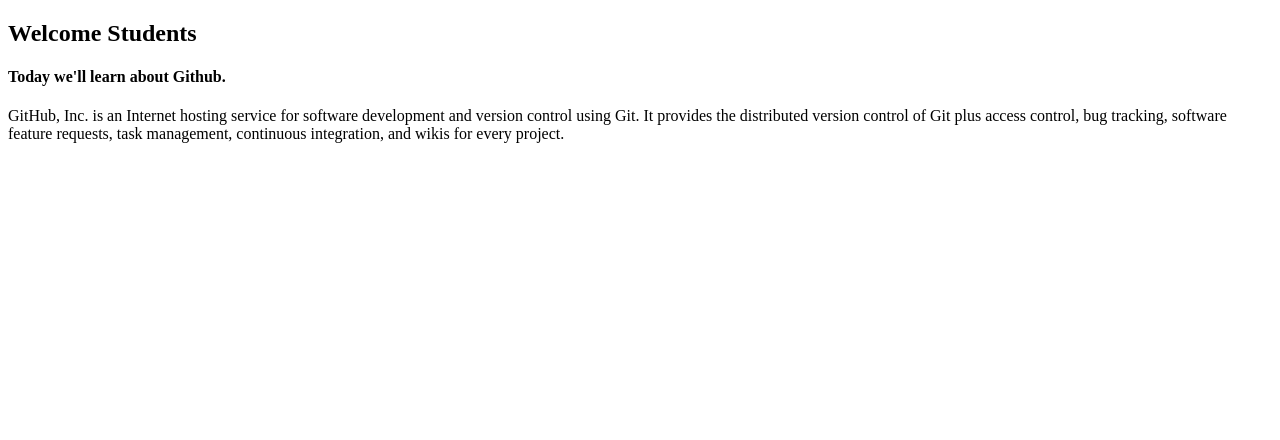
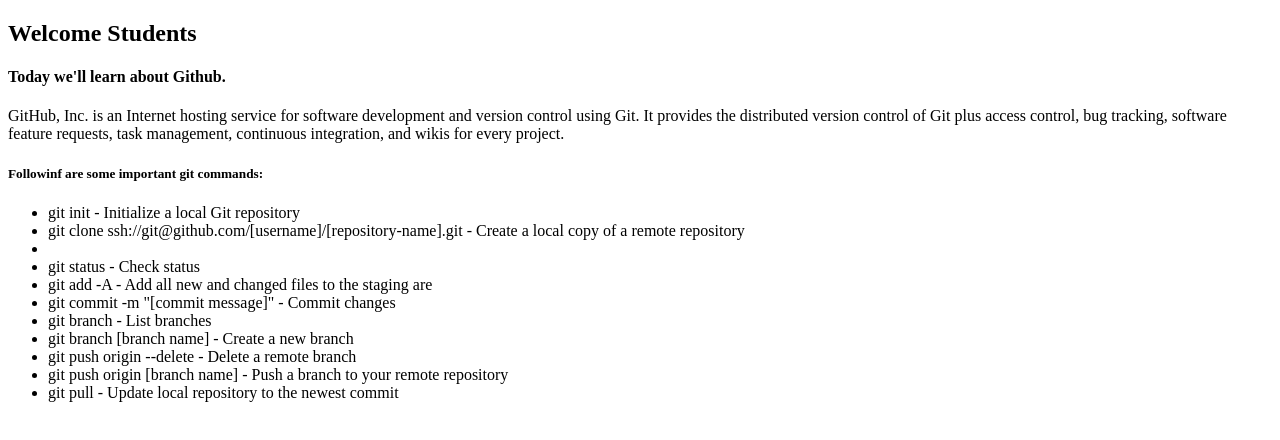
Before and after one commit to SaqibSyed1014/git-assignment, a plain HTML site: page index.html in a window 1280 px wide. Drawn offline with Linux system fonts and the light colour scheme.

Commit message:
command lists added

```diff
--- a/index.html
+++ b/index.html
@@ -8,5 +8,19 @@
     <h2>Welcome Students</h2>
     <h4>Today we'll learn about Github.</h4>
     <p>GitHub, Inc. is an Internet hosting service for software development and version control using Git. It provides the distributed version control of Git plus access control, bug tracking, software feature requests, task management, continuous integration, and wikis for every project.</p>
+
+    <h5>Followinf are some important git commands: </h5>
+    <ul>
+        <li>git init - Initialize a local Git repository</li>
+        <li>git clone ssh://git@github.com/[username]/[repository-name].git - Create a local copy of a remote repository<li>
+        <li>git status - Check status</li>
+        <li>git add -A - Add all new and changed files to the staging are</li>
+        <li>git commit -m "[commit message]" - Commit changes</li>
+        <li>git branch - List branches</li>
+        <li>git branch [branch name] - Create a new branch</li>
+        <li>git push origin --delete - Delete a remote branch</li>
+        <li>git push origin [branch name] - Push a branch to your remote repository</li>
+        <li>git pull - Update local repository to the newest commit</li>
+    </ul>
 </body>
 </html>
```
